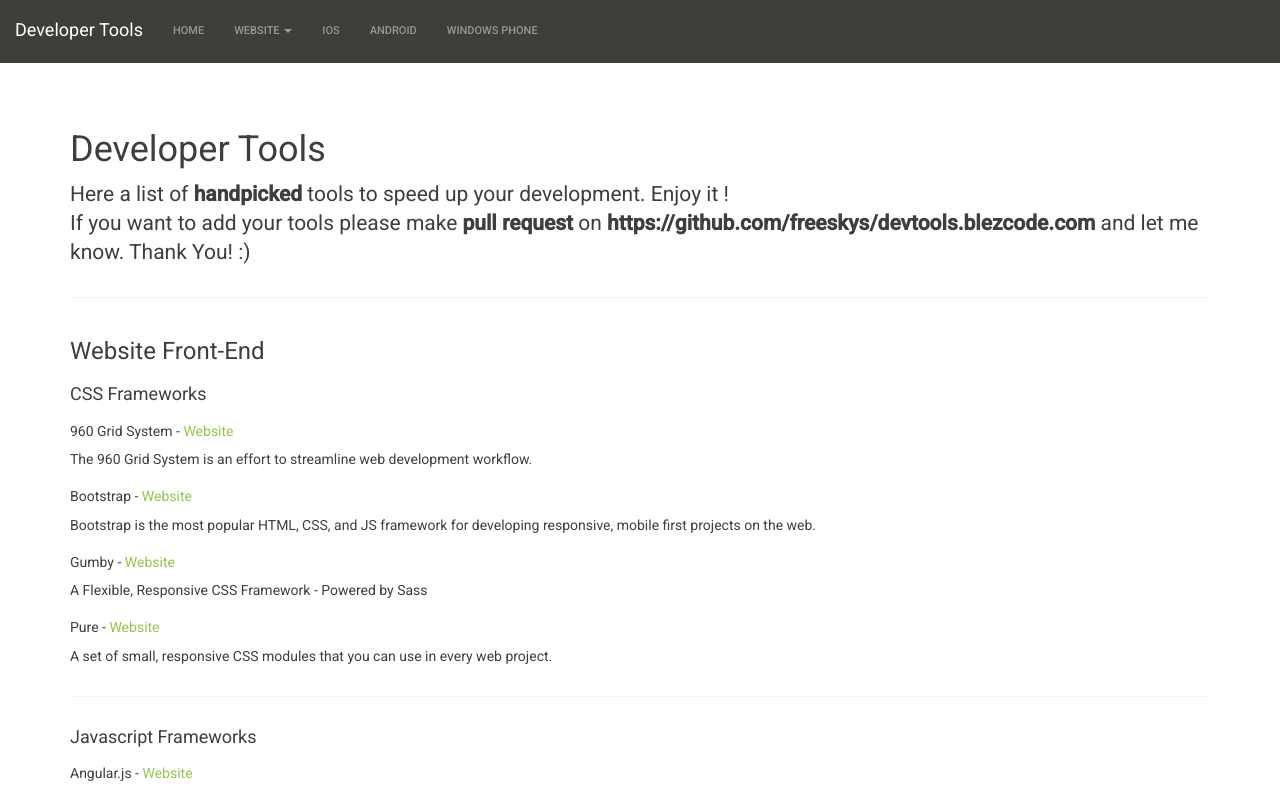
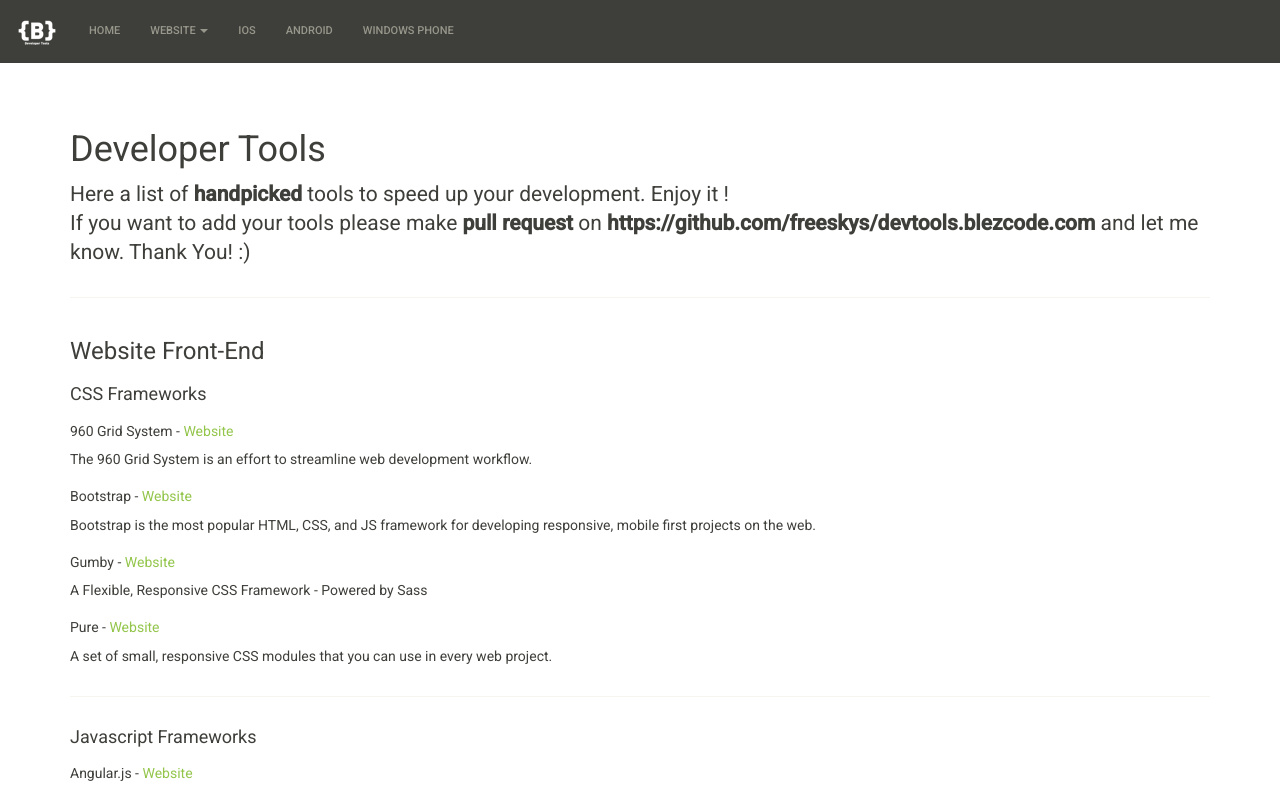
Before and after one commit to freeskys/devtools.blezcode.com, a plain HTML site: page index.html in a window 1280 px wide. Shown: the top 789 px of the page. Drawn offline with Linux system fonts and the light colour scheme.

Commit message:
Add icon

```diff
--- a/index.html
+++ b/index.html
@@ -19,6 +19,9 @@
         <meta name="og:site_name" content="Developer Tools"/>
         <meta name="og:description" content="List of handpicked tools to speed up your development."/>
 
+        <link rel="icon" type="image/png" href="favicon.png" />
+        <link rel="apple-touch-icon" href="apple-touch-icon.png" />
+
         <link href="css/bootstrap.min.css" type="text/css" rel="Stylesheet" />
         <link href="css/style.css" type="text/css" rel="Stylesheet" />
     </head>
@@ -35,7 +38,7 @@
                       <span class="icon-bar"></span>
                       <span class="icon-bar"></span>
                   </button>
-                  <a class="navbar-brand" href="#">Developer Tools</a>
+                  <a class="navbar-brand" href="#"><img src="images/navbar-logo.png" alt="Logo"/></a>
               </div>
               <div class="navbar-collapse collapse navbar-responsive-collapse">
                   <ul class="nav navbar-nav">
```
Also changed, not shown: apple-touch-icon-120x120.png (added), apple-touch-icon-152x152.png (added), apple-touch-icon-76x76.png (added), apple-touch-icon.png (added), favicon.png (added), images/navbar-logo.png (added).
